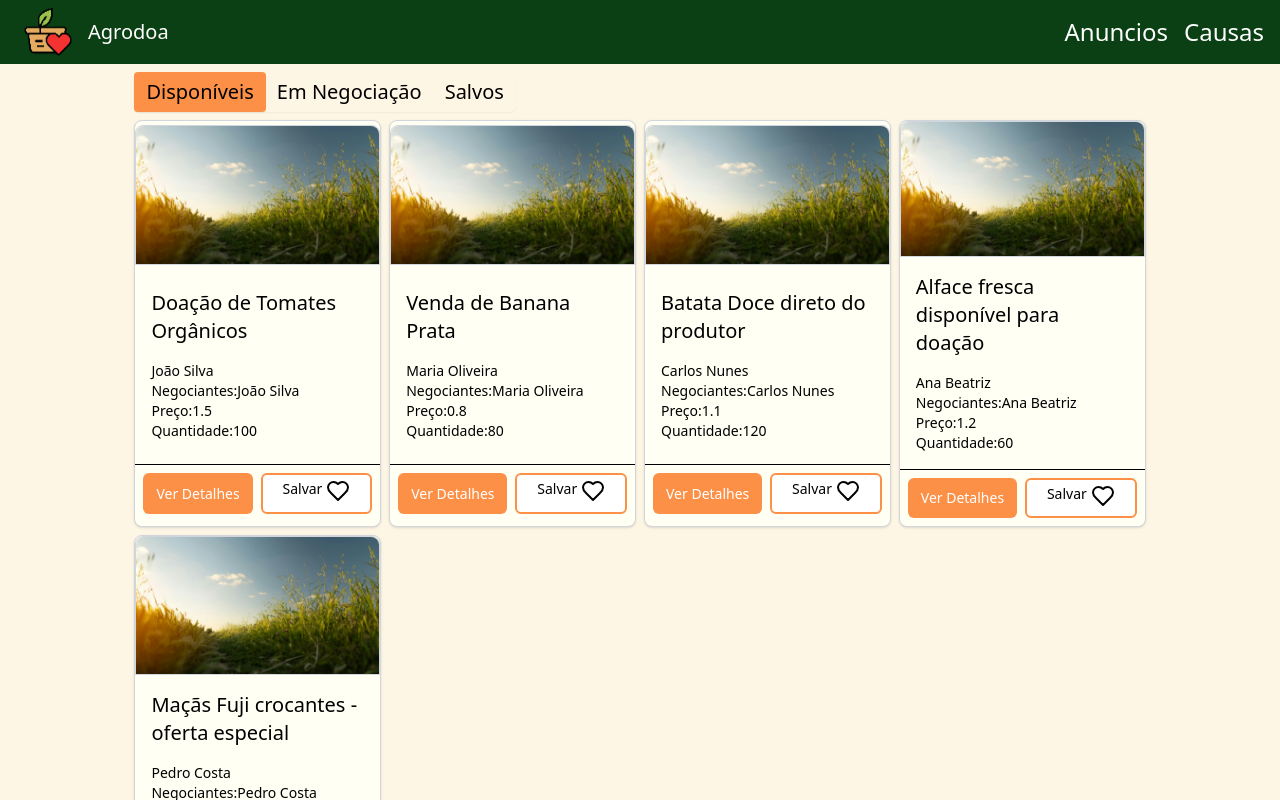
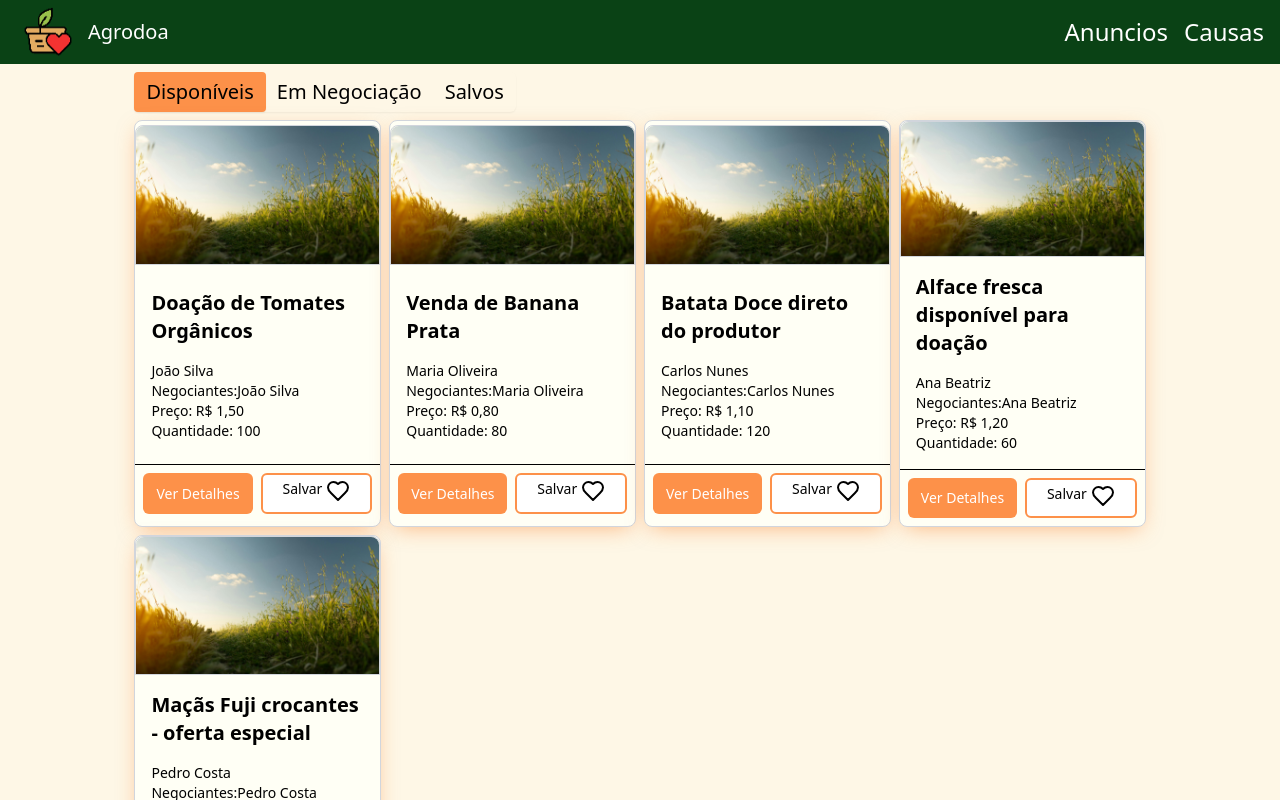
Before and after one commit to VerttB/agrodoa-frontend, a Next.js app: page /anuncios in a window 1280 px wide. Shown: the top 800 px of the page. Built offline with nearby package versions, Linux system fonts and the light colour scheme; a web font is replaced by a local one.

Commit message:
style: animacao para card e button

```diff
--- a/src/app/(pages)/(public)/anuncios/page.tsx
+++ b/src/app/(pages)/(public)/anuncios/page.tsx
@@ -24,7 +24,7 @@ export default function Page() {
   // const salvos = anuncios?.filter((a) => user?.salvos?.includes(a.id)) || [];
 
   return (
-    <div className="bg-primary flex min-h-screen w-full justify-center p-2">
+    <div className=" flex min-h-screen w-full justify-center p-2 bg-radial">
       <div className="w-4/5">
         <AnuncioTabs>
           <div className="flex flex-col">
--- a/src/app/(pages)/(public)/perfil/page.tsx
+++ b/src/app/(pages)/(public)/perfil/page.tsx
@@ -1,14 +1,18 @@
+"use client"
+import { useUserContext } from "@/providers/UserProvider";
 import { UserCircle2Icon, Star } from "lucide-react";
 
 export default function Perfil() {
+  const { user } = useUserContext();
+  if(!user) return(<p>e</p>)
   return (
     <div className="flex min-h-screen w-full items-center justify-center">
       <div className="bg-neutral rounded-xl">
         <div className="flex items-center">
           <UserCircle2Icon className="h-32 w-fit" />
           <div className="text-2xl">
-            <p className="">Nome do usuário</p>
-            <p>Tipo do usuário</p>
+            <p className="">{user?.nome}</p>
+            <p>{(user?.tipo.charAt(0).toUpperCase() + user?.tipo.slice(1))}</p>
             <div className="flex">
               <Star color="yellow" />
               <Star color="yellow" />
--- a/src/app/globals.css
+++ b/src/app/globals.css
@@ -1,15 +1,31 @@
 @import "tailwindcss";
 
+
+
+
+
 @theme {
-  --color-primary: #fef6e4;
-  --color-secondary: #60b918;
-  --color-secondary-light: #cbf0ad;
-  --color-secondary-darker: #0a4014;
-  --color-neutral: #fffff4;
-  --color-text-color: #000000;
-  --color-text-fade: #ffffff;
-  --color-accent: #fd9047;
-  --color-accent-hover: #ff7000;
+ --color-primary: hsl(42, 93%, 95%);
+--color-secondary: hsl(93, 77%, 41%);
+--color-secondary-light: hsl(93, 69%, 81%);
+--color-secondary-darker: hsl(131, 73%, 15%);
+--color-neutral: hsl(60, 100%, 98%);
+--color-text-color: hsl(0, 0%, 0%);
+--color-text-fade: hsl(0, 0%, 100%);
+--color-accent: hsl(24, 98%, 64%);
+--color-accent-hover: hsl(27, 100%, 50%);
+
   --font-inter: var(--font-inter-sans);
   --font-sofia: var(--font-sofia-regular);
 }
+
+
+.bg-radial{
+  background: radial-gradient(
+    circle at top,
+    #FEF6E4  0%,
+    #FFFFDA  70%,
+    #FFFFF4  70%,
+ 100%
+  );
+}
--- a/src/components/anuncio/AnuncioCard.tsx
+++ b/src/components/anuncio/AnuncioCard.tsx
@@ -13,7 +13,7 @@ export const AnuncioCard = ({ anuncio }: { anuncio: IAnuncio }) => {
   return (
     <Card.Root
       key={anuncio.titulo}
-      className="relative flex flex-col justify-around"
+      className="relative flex flex-col justify-around hover:scale-105 transition-transform duration-200 shadow-[0px_6px_21px_-6px_rgba(249,_115,_22,_0.5)]"
     >
        {user?.tipo === "fornecedor" && (
         <div className="absolute top-2 right-2 z-10">
@@ -23,12 +23,12 @@ export const AnuncioCard = ({ anuncio }: { anuncio: IAnuncio }) => {
       <Card.Image imageUrl="/mato.jpg" alt="imagem do anuncio"></Card.Image>
       <Card.Content>
         <div className="h-full">
-          <h1 className="mb-4 text-xl font-medium">{anuncio.titulo}</h1>
+          <h1 className="mb-4 text-xl font-bold">{anuncio.titulo}</h1>
 
           <p className="text-sm">{anuncio.anuncianteNome}</p>
           <p className="text-sm">Negociantes:{anuncio.anuncianteNome}</p>
-          <p className="text-sm">Preço:{anuncio.produto.preco_unidade}</p>
-          <p className="text-sm">Quantidade:{anuncio.produto.quantidade}</p>
+          <p className="text-sm">Preço: {anuncio.produto.preco_unidade.toLocaleString("pt-BR", { style: "currency", currency:"BRL"})}</p>
+          <p className="text-sm">Quantidade: {anuncio.produto.quantidade}</p>
         </div>
       </Card.Content>
 
--- a/src/components/anuncio/AnuncioTabs.tsx
+++ b/src/components/anuncio/AnuncioTabs.tsx
@@ -17,7 +17,7 @@ export const AnuncioTabs = ({ children }: AnuncioTabsProps) => {
       defaultValue={isFornecedor ? "abertos" : "disponiveis"}
       className="flex w-full justify-center"
     >
-      <TabsList className="bg-background h-auto -space-x-px p-0 shadow-xs rtl:space-x-reverse">
+      <TabsList className="bg-background h-auto -space-x-px p-0 shadow-xs rtl:space-x-reverse max-md:text-sm">
         {isFornecedor ? (
           <>
             <TabsTrigger
--- a/src/components/ui/button.tsx
+++ b/src/components/ui/button.tsx
@@ -17,7 +17,7 @@ export const Button = React.forwardRef<HTMLButtonElement, ButtonProps>(
       <button
         ref={ref}
         className={twMerge(
-          "cursor-pointer rounded-md px-4 py-2",
+          "cursor-pointer rounded-md hover:scale-95 transition-transform duration-200 px-4 py-2",
           variants[variant],
           className,
         )}
```
